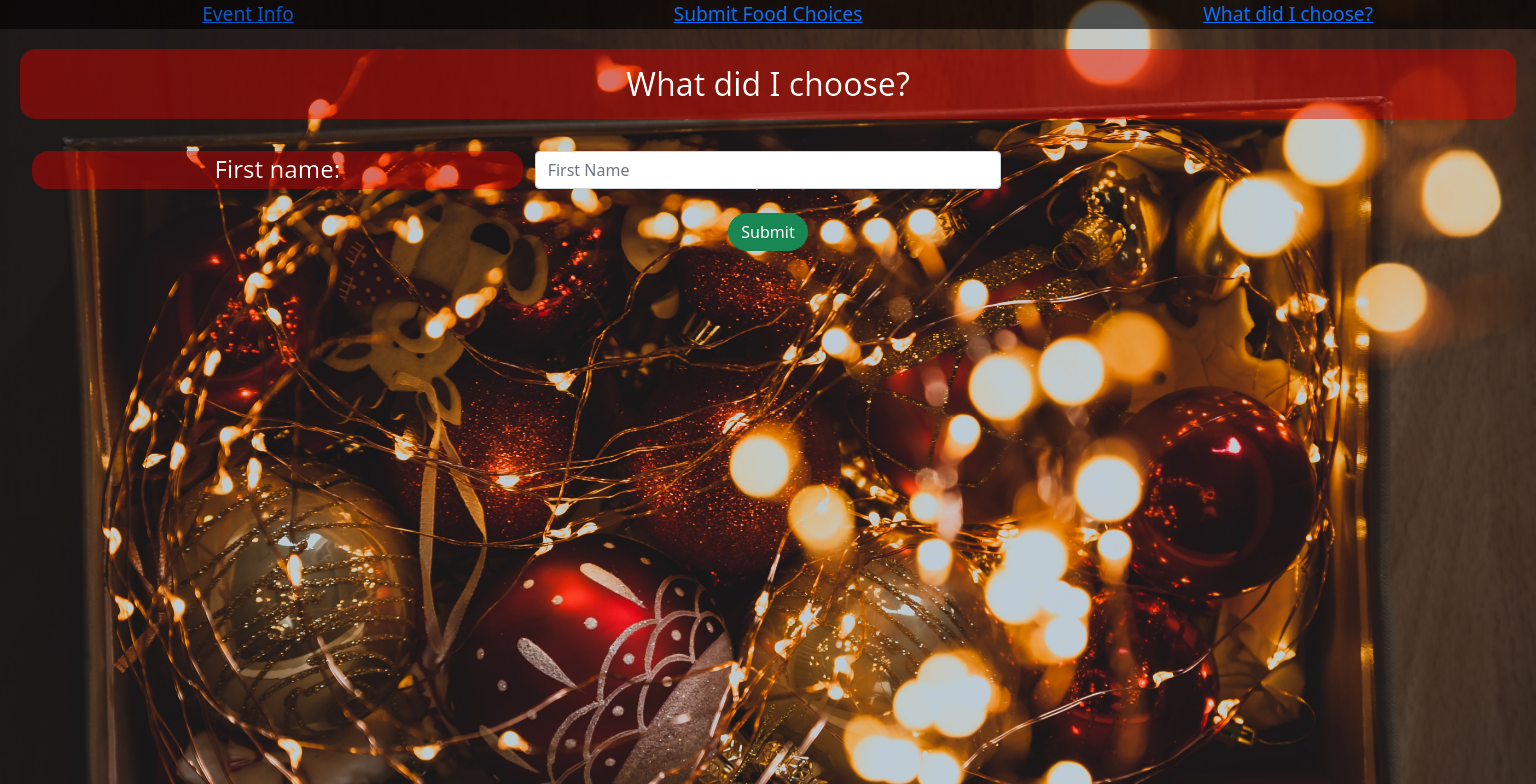
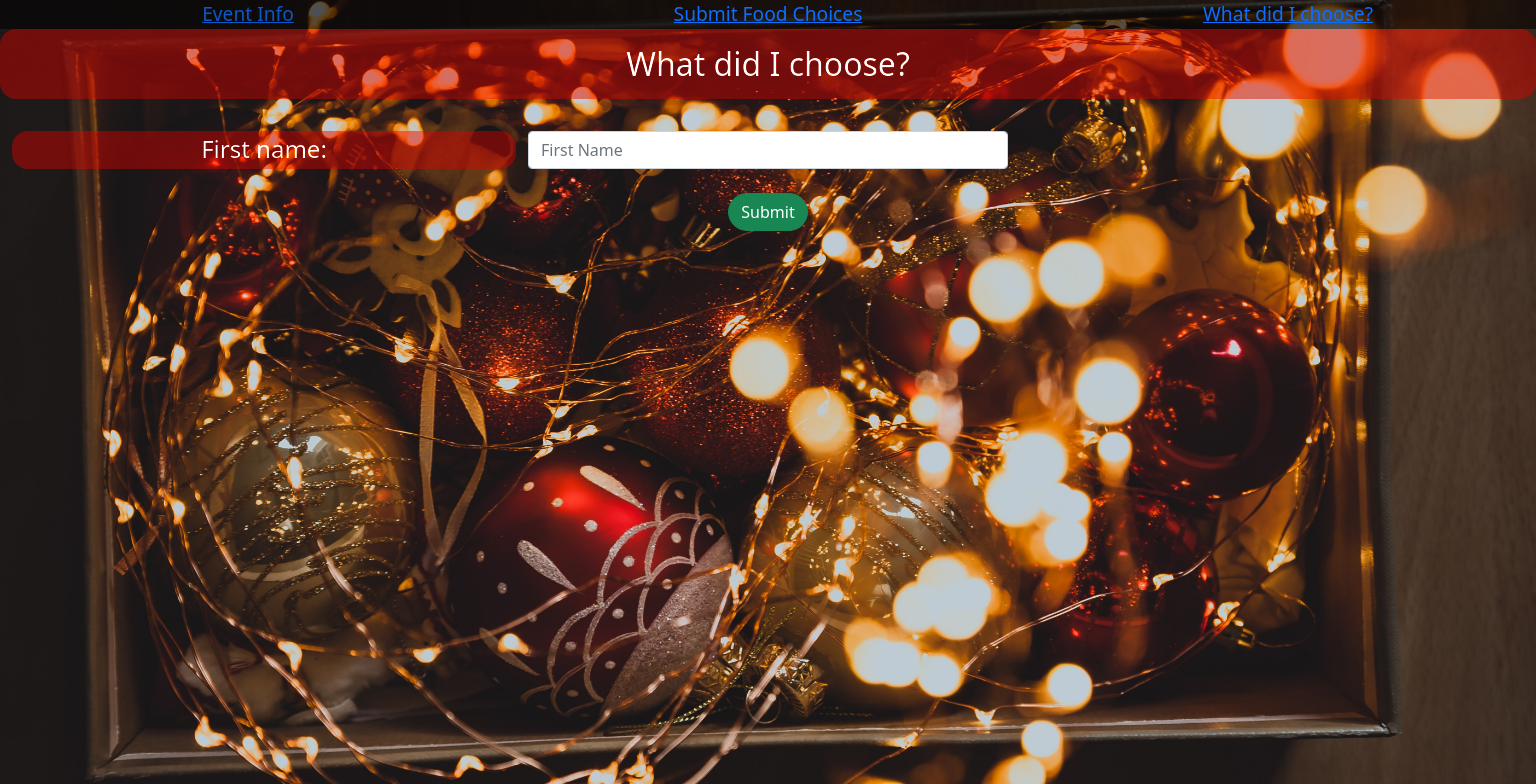
Before and after one commit to marijanedjalkova/christmaslunch, a React (Create React App) app: page /records in a window 1536 px wide. Shown: the top 784 px of the page. Built offline with nearby package versions, Linux system fonts and the light colour scheme; what @fortawesome/fontawesome would draw is missing.

Commit message:
style improvements

```diff
--- a/src/App.css
+++ b/src/App.css
@@ -1,19 +1,20 @@
 .App {
   text-align: center;
-  background-image: url("./images/christmas-background.jpg");
-  background-repeat: no-repeat;
-  background-size: 100vh;
-  background-attachment: fixed;
-  height: 100vh;
+  background: url("./images/christmas-background3.jpg") no-repeat center center fixed;
+  -webkit-background-size: cover;
+  -moz-background-size: cover;
+  -o-background-size: cover;
+  background-size: cover;
 }
 
 
 @media (min-width:320px)  { /* smartphones, iPhone, portrait 480x320 phones */
   .App {
-    text-align: center;
-    background-image: url("./images/christmas-background-vertical.jpg");
-    background-repeat: no-repeat;
-    background-size: 100vh;
+    background: url("./images/christmas-background3.jpg") no-repeat center center fixed;
+    -webkit-background-size: cover;
+    -moz-background-size: cover;
+    -o-background-size: cover;
+    background-size: cover;
   }
  }
 @media (min-width:481px)  { /* portrait e-readers (Nook/Kindle), smaller tablets @ 600 or @ 640 wide. */
@@ -24,18 +25,20 @@
 }
 @media (min-width:1025px) { /* big landscape tablets, laptops, and desktops */
   .App {
-    text-align: center;
-    background-image: url("./images/christmas-background3.jpg");
-    background-repeat: no-repeat;
-    background-size: 100vh;
+    background: url("./images/christmas-background3.jpg") no-repeat center center fixed;
+    -webkit-background-size: cover;
+    -moz-background-size: cover;
+    -o-background-size: cover;
+    background-size: cover;
   }
 }
 @media (min-width:1281px) { /* hi-res laptops and desktops */
   .App {
-    text-align: center;
-    background-image: url("./images/christmas-background3.jpg");
-    background-repeat: no-repeat;
-    background-size: 100%;
+    background: url("./images/christmas-background3.jpg") no-repeat center center fixed;
+    -webkit-background-size: cover;
+    -moz-background-size: cover;
+    -o-background-size: cover;
+    background-size: cover;
   }
 }
 
--- a/src/components/Choose.js
+++ b/src/components/Choose.js
@@ -22,13 +22,13 @@ export class Choose extends React.Component {
 
   render() {
     return (
-      <div style={{ padding: 20 }}>
+      <div>
         <h2>Please make food choices here:</h2>
         {this.state.submitted ? this.printSuccess() : <div>
           <div class="pleaseOneLine"><Dietary diet={["vegetarian"]} class="inline-block"/><div class="inline-block"> - vegetarian</div></div>
           <div class="pleaseOneLine"><Dietary diet={["vegan"]} class="inline-block" /><div class="inline-block"> - vegan</div></div>
           <div class="pleaseOneLine"><Dietary diet={["GF"]} class="inline-block" /><div class="inline-block"> - gluten free</div></div>
-          <div class="pleaseOneLine"><Dietary diet={["GFavailable"]} class="inline-block" /><div class="inline-block"> - gluen free option available, tick the box when prompted</div></div>
+          <div class="pleaseOneLine"><Dietary diet={["GFavailable"]} class="inline-block" /><div class="inline-block"> - gluten free option available, tick the box when prompted</div></div>
           <FoodChoiceForm onSuccess={this.handleSubmission}/></div>}
       </div>
     );
--- a/src/components/Dietary.js
+++ b/src/components/Dietary.js
@@ -25,7 +25,6 @@ function renderIcon(dietaryOption, i) {
   }
 
 function Dietary(diet){
-    console.log(diet)
     return (
         diet.diet.map((option, i)=>{
             return <div class="inline-block">{renderIcon(option, i)}</div>
--- a/src/components/FoodChoiceForm.js
+++ b/src/components/FoodChoiceForm.js
@@ -109,7 +109,6 @@ class FoodChoiceForm extends React.Component {
           name: event.target.value
         }, () => {
             let newName = '' + event.target.value;
-            console.log('name is now: ' + newName);
 
             if (newName.toString().toLowerCase().replaceAll(/\s/g,'') === 'martin'){
                 this.setState({
@@ -120,7 +119,6 @@ class FoodChoiceForm extends React.Component {
                     isMartin: false
                   })
             }
-            console.log(this.state);
         })
 
       }
--- a/src/components/Records.js
+++ b/src/components/Records.js
@@ -75,7 +75,7 @@ handleSubmit(event) {
 
 render() {
     return (
-      <div style={{ padding: 20 }}>
+      <div class="entirepage">
         <h2>What did I choose?</h2>
         <Form onSubmit={this.handleSubmit}>
         <Form.Group as={Row} id="nameRow">
--- a/src/index.css
+++ b/src/index.css
@@ -95,3 +95,7 @@ h1, h2 {
 .toinvert {
   filter: invert();
 }
+
+.entirepage {
+  height: 100vh;
+}
```
